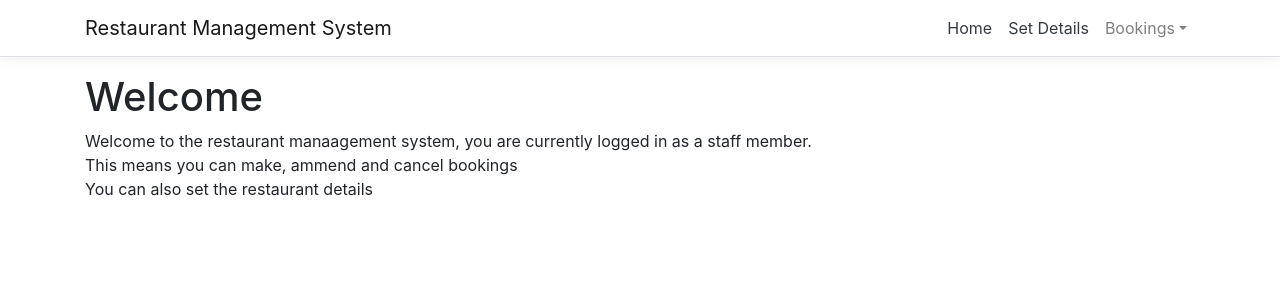
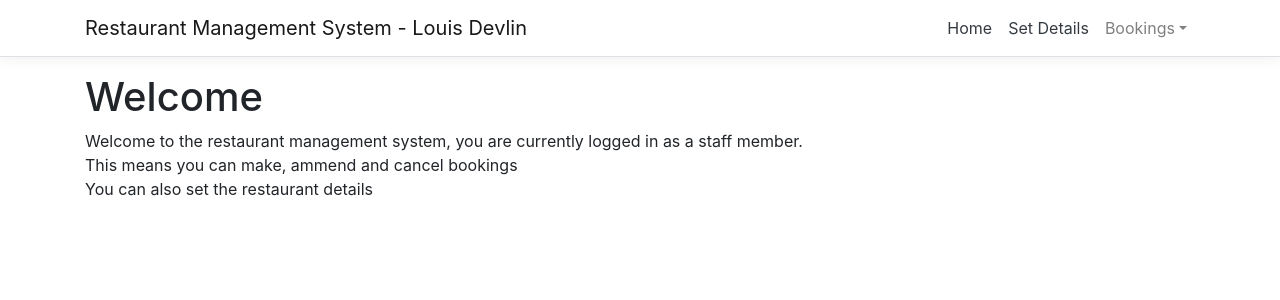
Before and after one commit to Louis-Devlin/COMP1004-RestaurantManagementSystem, a React (Create React App) app in the folder COMP1004SPA/ClientApp/: page / in a window 1280 px wide. Shown: the top 300 px of the page. Built offline with nearby package versions, Linux system fonts and the light colour scheme.

Commit message:
Change titles and info text  :art:

```diff
--- a/COMP1004SPA/ClientApp/public/index.html
+++ b/COMP1004SPA/ClientApp/public/index.html
@@ -20,7 +20,7 @@
       work correctly both with client-side routing and a non-root public URL.
       Learn how to configure a non-root public URL by running `npm run build`.
     -->
-    <title>COMP1004SPA</title>
+    <title>Restaurant Management System</title>
   </head>
   <body>
     <noscript>
--- a/COMP1004SPA/ClientApp/src/components/Home.js
+++ b/COMP1004SPA/ClientApp/src/components/Home.js
@@ -7,7 +7,7 @@ export class Home extends Component {
     return (
       <div>
  <h1>Welcome</h1>
- <p>Welcome to the restaurant manaagement system, you are currently logged in as a staff member.
+ <p>Welcome to the restaurant management system, you are currently logged in as a staff member.
    <br/>This means you can make, ammend and cancel bookings
    <br/>You can also set the restaurant details
 
--- a/COMP1004SPA/ClientApp/src/components/NavMenu.js
+++ b/COMP1004SPA/ClientApp/src/components/NavMenu.js
@@ -26,7 +26,7 @@ export class NavMenu extends Component {
       <header>
         <Navbar className="navbar-expand-sm navbar-toggleable-sm ng-white border-bottom box-shadow mb-3" light>
           <Container>
-            <NavbarBrand tag={Link} to="/">Restaurant Management System</NavbarBrand>
+            <NavbarBrand tag={Link} to="/">Restaurant Management System - Louis Devlin</NavbarBrand>
             <NavbarToggler onClick={this.toggleNavbar} className="mr-2" />
             <Collapse className="d-sm-inline-flex flex-sm-row-reverse" isOpen={!this.state.collapsed} navbar>
               <ul className="navbar-nav flex-grow">
```
